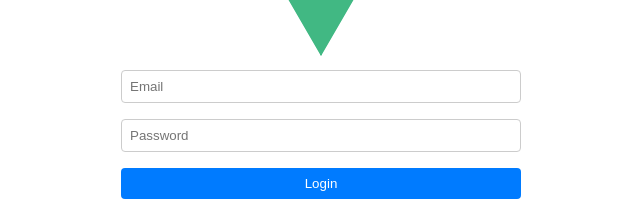
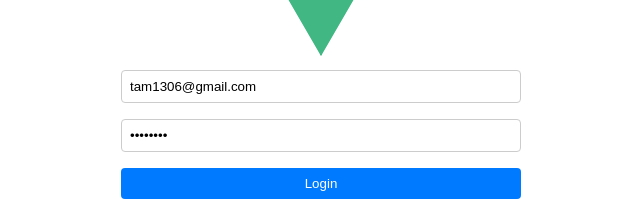
Before and after one commit to owentr1369/vuejs-firebase-practice, a Vue app: page / in a window 1280 px wide. Shown: the part 138-340 px from the top of the page, without its empty margins (319-959 px from the left). Built offline with nearby package versions, Linux system fonts and the light colour scheme.

Commit message:
Refactor login functionality and add setLogin method

```diff
--- a/src/App.vue
+++ b/src/App.vue
@@ -2,19 +2,22 @@
   <img alt="Vue logo" src="./assets/logo.png" />
   <template v-if="!isLoggedIn">
     <SignUpForm :changeStep="changeStep" v-if="step == 'signup'" />
-    <LoginForm :changeStep="changeStep" v-else-if="step == 'login'" />
+    <LoginForm
+      :setLogin="setLogin"
+      :changeStep="changeStep"
+      v-else-if="step == 'login'"
+    />
   </template>
   <template v-else>
     <div class="welcome">
       <h1>Welcome to the app!</h1>
-      <button @click="isLoggedIn = true">Login</button>
-      <button @click="isLoggedIn = false">Sign Up</button>
+      <button @click="setLogout">Log out</button>
     </div>
   </template>
 </template>
 
 <script setup>
-import { ref } from "vue";
+import { onMounted, ref } from "vue";
 
 import LoginForm from "./components/LoginForm.vue";
 import SignUpForm from "./components/SignUpForm.vue";
@@ -23,6 +26,26 @@ const isLoggedIn = ref(false);
 const changeStep = (newStep) => {
   step.value = newStep;
 };
+
+const getCookie = (name) => {
+  const value = `; ${document.cookie}`;
+  const parts = value.split(`; ${name}=`);
+  if (parts.length === 2) return parts.pop().split(";").shift();
+};
+
+const setLogin = () => {
+  isLoggedIn.value = true;
+};
+const setLogout = () => {
+  isLoggedIn.value = false;
+};
+onMounted(() => {
+  console.log(getCookie("firebase_token"));
+  // if (getCookie("firebase_token")) {
+  //   isLoggedIn.value = true;
+  //   console.log(getCookie("firebase_token"));
+  // }
+});
 </script>
 
 <style lang="scss">
--- a/src/components/LoginForm.vue
+++ b/src/components/LoginForm.vue
@@ -22,10 +22,11 @@
 import { auth } from "@/firebase/init";
 import { signInWithEmailAndPassword } from "firebase/auth";
 import { ref, defineProps } from "vue";
-const loginForm = ref({ password: "", email: "" });
+const loginForm = ref({ password: "Password", email: "tam1306@gmail.com" });
 
 const props = defineProps({
   changeStep: Function,
+  setLogin: Function,
 });
 
 const setCookie = (name, value, days) => {
@@ -51,8 +52,10 @@ const onSignUp = () => {
     .then((userCredential) => {
       // Signed in
       const user = userCredential.user;
-      if (user.token) {
+      console.log(user.accessToken);
+      if (user.accessToken) {
         setCookie("firebase_token", user.token, 3);
+        props.setLogin();
       }
     })
     .catch((error) => {
```
